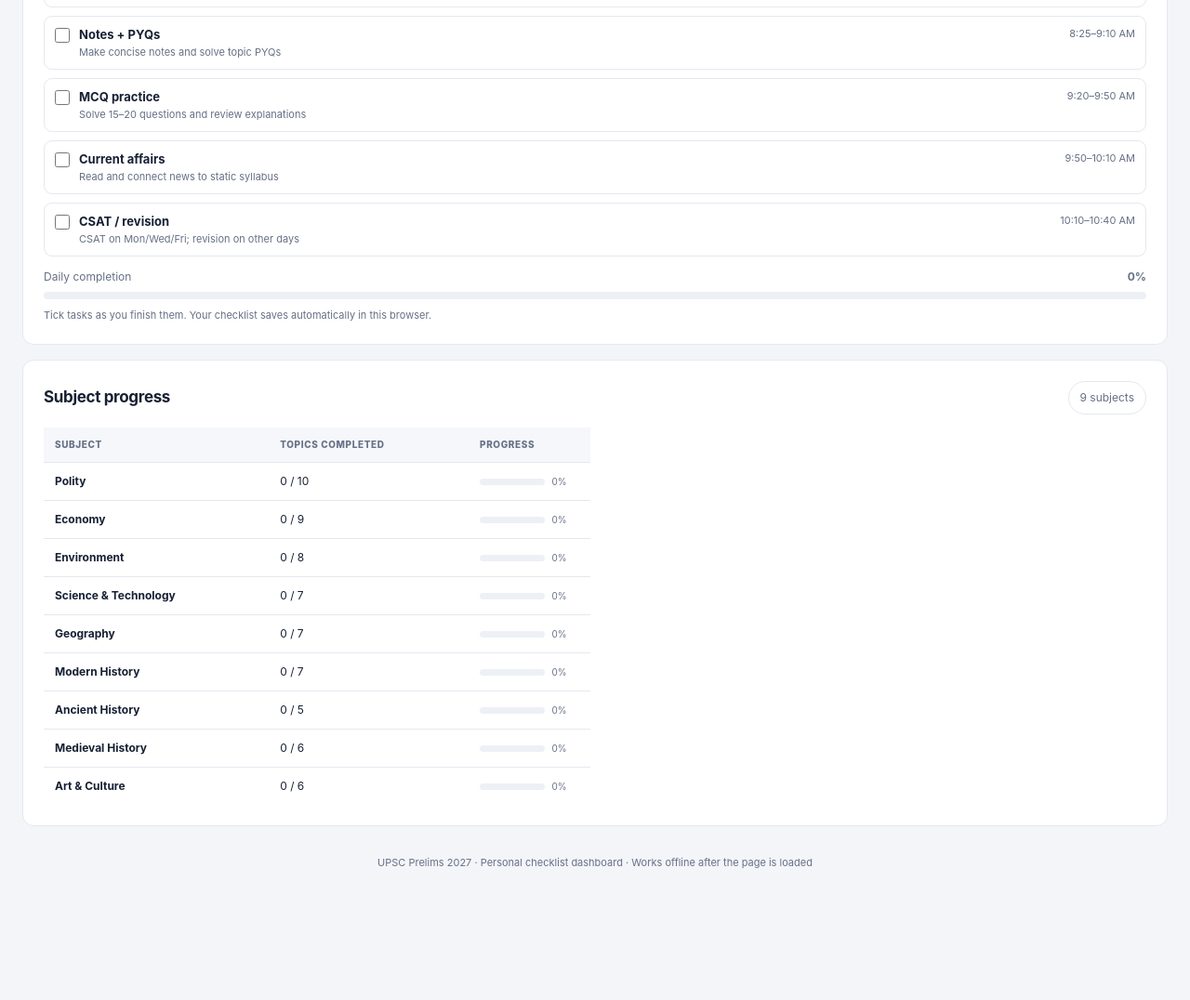
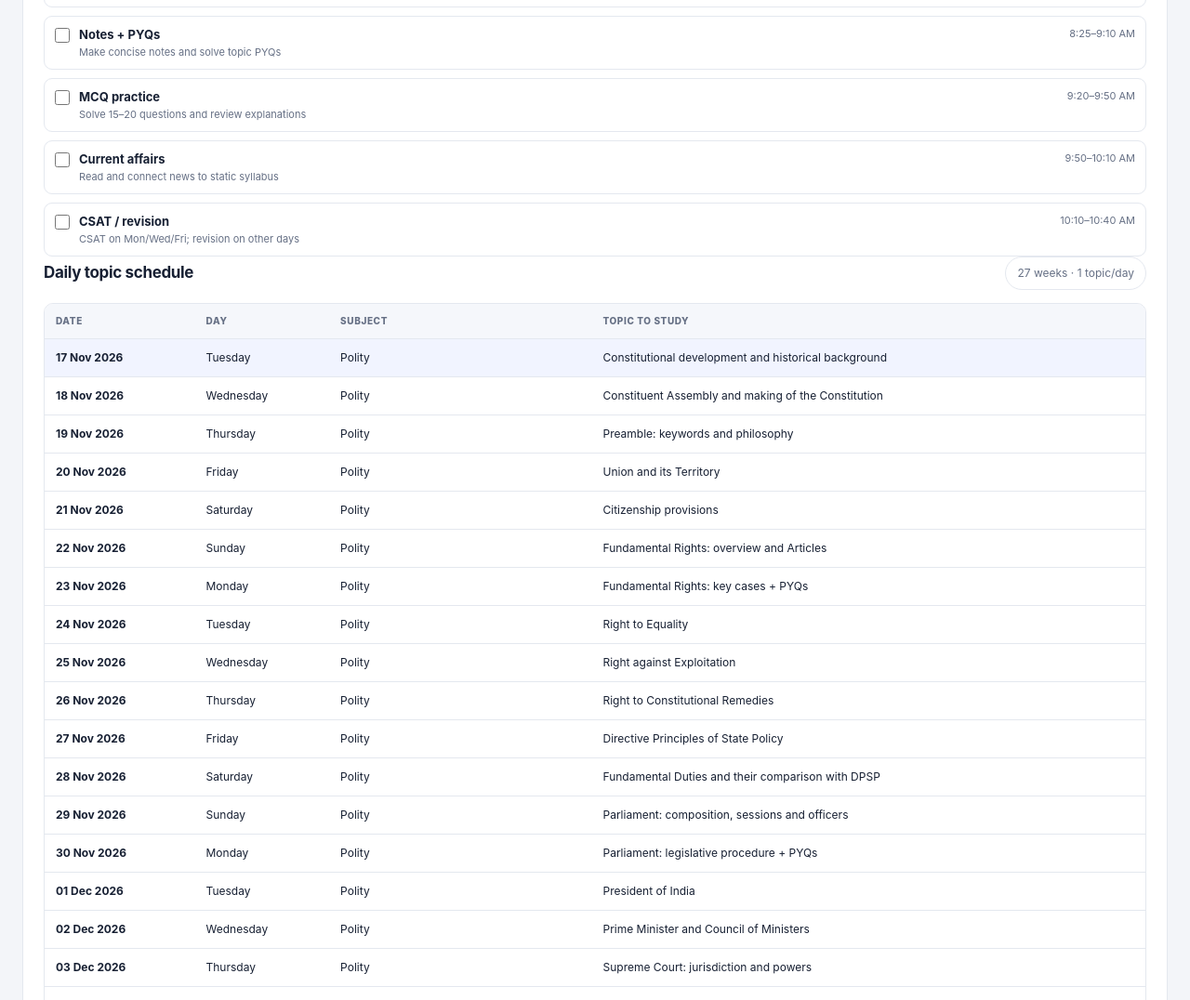
Before and after one commit to deathkernel/Tracker, a plain HTML site: page index.html in a window 1280 px wide. Shown: the part 662-1738 px from the top of the page at 93% size. Before the commit the page ends 1661 px from the top, so only its background shows below. Drawn offline with Linux system fonts and the light colour scheme; no server answers.

Commit message:
Show daily topic schedule in overview table

```diff
--- a/index.html
+++ b/index.html
@@ -73,6 +73,8 @@ body.dark{--bg:#10141d;--surface:#191f2b;--ink:#edf1f8;--muted:#a1acbd;--line:#2
   <div class="card-head"><h2>Today's checklist</h2><span class="chip" id="todayProgress">0/5 done</span></div>
   <div class="today-focus"><div class="focus-label">This week's focus</div><div class="focus-title" id="focusTitle">Loading your study plan…</div><div class="focus-desc" id="focusDesc"></div></div>
   <div class="task-list" id="dailyTasks"></div>
+  <div class="card-head schedule-overview-head"><h2>Daily topic schedule</h2><span class="chip">27 weeks · 1 topic/day</span></div>
+  <div id="overviewDailySchedule"></div>
   <div class="overall-row"><span>Daily completion</span><b id="dailyPercent">0%</b></div><div class="progress green"><span id="dailyBar"></span></div>
   <p class="small-note">Tick tasks as you finish them. Your checklist saves automatically in this browser.</p>
  </section>
@@ -238,6 +240,23 @@ const DAILY_STUDY_PLAN=[
 {subject:"Mock Tests",days:["Full GS mock test 5 + analysis","Revise Geography and mapping mistakes","Full GS mock test 6 + analysis","CSAT practice: comprehension and reasoning","Full GS mock test 7 + analysis","Mistake notebook: revise repeated errors","Light revision of short notes and facts"]},
 {subject:"Final Revision",days:["Polity: important Constitutional Articles","Modern History: dates, acts and movements","Economy: key terms, budget and institutions","Environment: species, parks and conventions","Geography: maps, rivers, passes and locations","Art & Culture + Science: quick facts and current links","Final short-note revision; rest and exam readiness"]}
 ];
+function renderOverviewSchedule(){
+ const host=$("overviewDailySchedule");if(!host)return;host.innerHTML="";
+ const table=document.createElement("table");table.className="data-table";
+ table.innerHTML="<thead><tr><th>Date</th><th>Day</th><th>Subject</th><th>Topic to study</th></tr></thead>";
+ const body=document.createElement("tbody"),start=new Date(2026,10,17),today=localDate();
+ DAILY_STUDY_PLAN.forEach((week,weekIndex)=>week.days.forEach((topic,dayIndex)=>{
+  const date=new Date(start);date.setDate(start.getDate()+weekIndex*7+dayIndex);
+  const dateKey=[date.getFullYear(),String(date.getMonth()+1).padStart(2,"0"),String(date.getDate()).padStart(2,"0")].join("-");
+  const row=document.createElement("tr");if(dateKey===today)row.className="current-row";
+  const dateCell=document.createElement("td");dateCell.textContent=date.toLocaleDateString("en-IN",{day:"2-digit",month:"short",year:"numeric"});
+  const dayCell=document.createElement("td");dayCell.textContent=date.toLocaleDateString("en-IN",{weekday:"long"});
+  const subjectCell=document.createElement("td");subjectCell.textContent=week.subject;
+  const topicCell=document.createElement("td");topicCell.textContent=topic;topicCell.className="single-daily-topic";
+  row.append(dateCell,dayCell,subjectCell,topicCell);body.append(row);
+ }));
+ table.append(body);const wrap=document.createElement("div");wrap.className="data-table-wrap overview-schedule-wrap";wrap.append(table);host.append(wrap);
+}
 function renderRoadmap(){
  const host=$("roadmap");host.innerHTML="";
  const table=document.createElement("table");table.className="data-table daily-plan-table";
@@ -273,7 +292,7 @@ function renderLogs(){
 }
 function syncSubjectFilter(){const select=$("subjectFilter"),selected=select.value;select.innerHTML='<option value="all">All subjects</option>';allSubjects().forEach(s=>{const opt=document.createElement("option");opt.value=s.name;opt.textContent=s.name;select.append(opt)});select.value=allSubjects().some(s=>s.name===selected)?selected:"all"}
 function setWorkspaceView(view){const names={overview:"Your daily preparation at a glance.",syllabus:"Track every mapped topic, subject by subject.",logs:"Record focused hours, MCQs and daily study notes.",plan:"Follow your weekly targets and full preparation roadmap.",settings:"Personalize your target date, study hours and workspace."};document.querySelectorAll("[data-page]").forEach(card=>{card.hidden=card.dataset.page!==view});document.querySelectorAll(".nav-item").forEach(button=>{const active=button.dataset.view===view;button.classList.toggle("active",active);button.setAttribute("aria-current",active?"page":"false")});$("pageHint").textContent=names[view]||names.overview}
-function renderAll(){syncSubjectFilter();document.body.classList.toggle("dark",(state.settings||{}).theme==="dark");$("themeToggle").textContent=(state.settings||{}).theme==="dark"?"Use light theme":"Use dark theme";renderStats();renderDaily();renderSubjectOverview();renderTopics();renderWeekly();renderRoadmap();renderLogs();setWorkspaceView(window.trackerView||"overview")}
+function renderAll(){syncSubjectFilter();document.body.classList.toggle("dark",(state.settings||{}).theme==="dark");$("themeToggle").textContent=(state.settings||{}).theme==="dark"?"Use light theme":"Use dark theme";renderStats();renderDaily();renderOverviewSchedule();renderSubjectOverview();renderTopics();renderWeekly();renderRoadmap();renderLogs();setWorkspaceView(window.trackerView||"overview")}
 function initFilters(){allSubjects().forEach(s=>{const opt=document.createElement("option");opt.value=s.name;opt.textContent=s.name;$("subjectFilter").append(opt)});$("topicSearch").addEventListener("input",renderTopics);$("subjectFilter").addEventListener("change",renderTopics);$("topicStatus").addEventListener("change",renderTopics)}
 $("logDate").value=localDate();
 $("saveLog").addEventListener("click",()=>{const date=$("logDate").value;if(!date){notify("Choose a date first.");return}const hours=Number($("logHours").value),mcqs=Number($("logMcq").value),csat=Number($("logCsat").value);if([hours,mcqs,csat].some(x=>x<0||!Number.isFinite(x))){notify("Enter valid non-negative numbers.");return}state.logs[date]={hours,mcqs,csat,notes:$("logNotes").value.trim()};persist();renderStats();renderLogs();notify("Study log saved.")});
```
